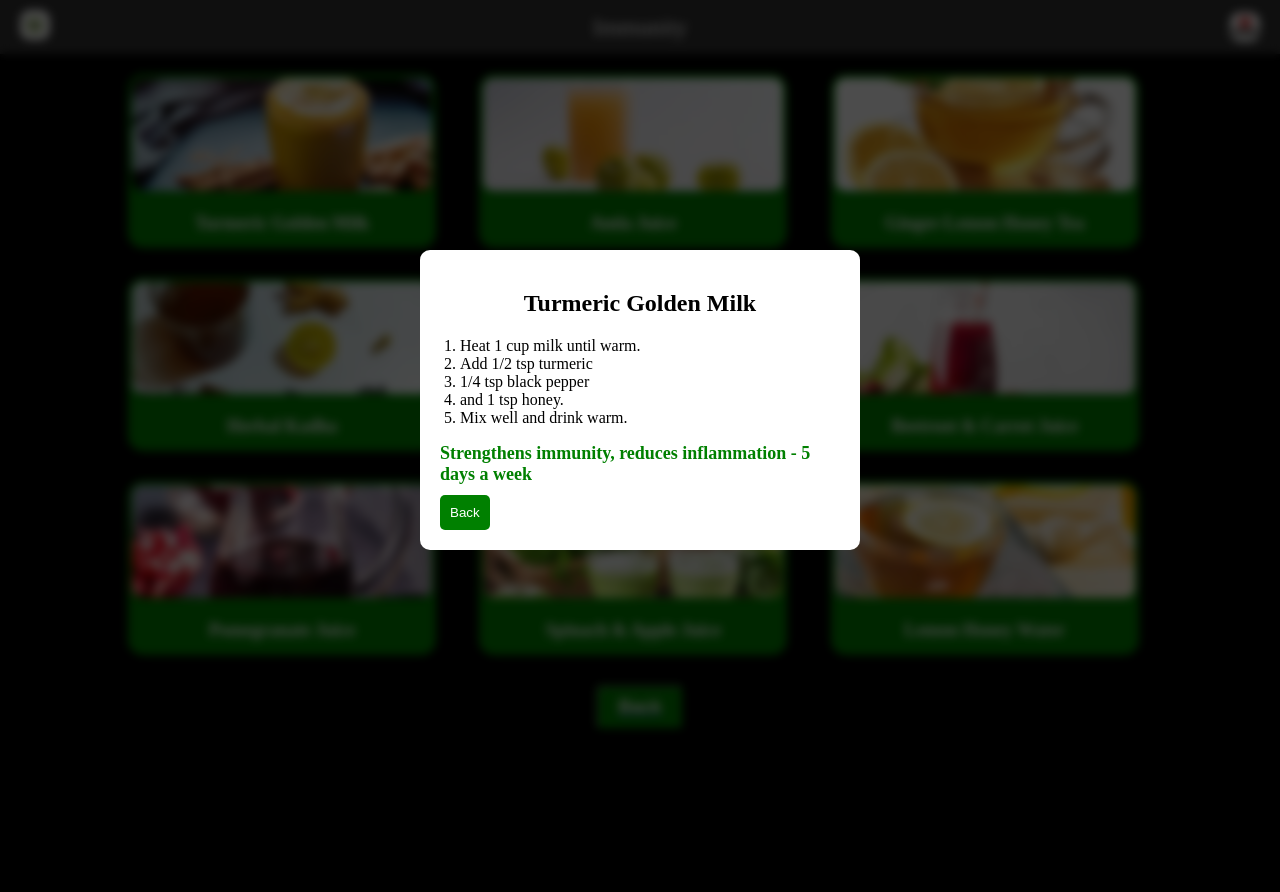
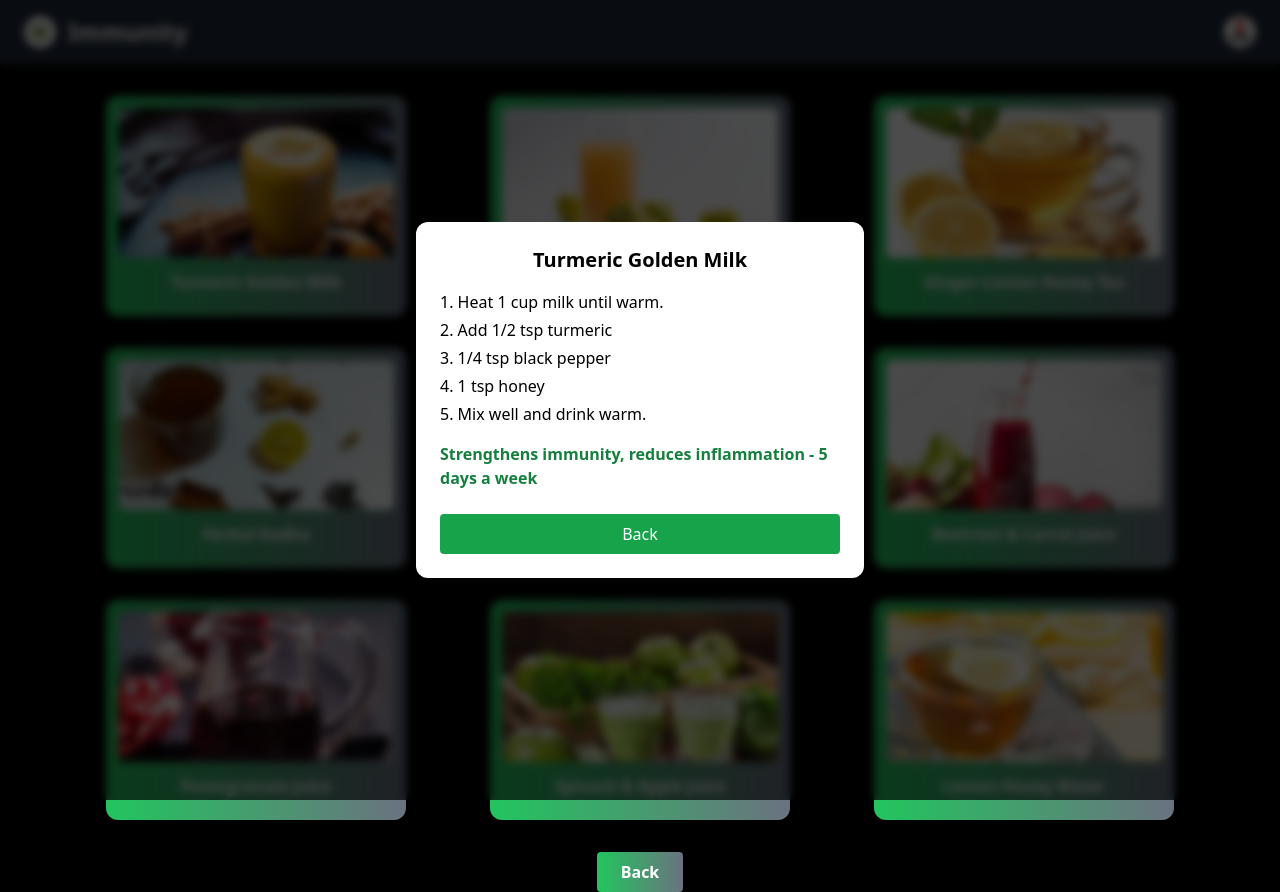
Before and after one commit to DS912008/NutriGuide, a plain HTML site: page immunity.html in a window 1280 px wide. Both pictures are taken after a click on the element "Turmeric Golden Milk". Before the commit the page ends 800 px from the top, so only its background shows below. Drawn offline with nearby package versions, Linux system fonts and the light colour scheme.

Commit message:
Update immunity.html

```diff
--- a/immunity.html
+++ b/immunity.html
@@ -1,210 +1,107 @@
 <!DOCTYPE html>
 <html lang="en">
 <head>
-    <meta charset="UTF-8">
-    <meta name="viewport" content="width=device-width, initial-scale=1.0">
-    <title>Ayurvedic Recipes for Immunity Boost</title>
-    <style>
+  <meta charset="UTF-8" />
+  <meta name="viewport" content="width=device-width, initial-scale=1.0"/>
+  <title>Ayurvedic Immunity Boosters</title>
+  <script src="https://cdn.tailwindcss.com"></script>
+</head>
+<body class="bg-black text-white min-h-screen flex flex-col items-center">
 
-         body {
-            display: flex;
-            flex-direction: column;
-            align-items: center;
-            justify-content: center;
-            background-color: black;
-            margin: 0;
-            padding-bottom: 20px;
-        }
-        .container {
-            display: grid;
-            grid-template-columns: repeat(3, 1fr);
-            gap: 30px;
-            width: 80%;
-            text-align: center;
-            margin-top: 20px;
-        }
-        .image-box {
-            background: green;
-            padding: 4px;
-            border-radius: 15px;
-            box-shadow: 0 5px 12px rgba(0, 0, 0, 0.3);
-            cursor: pointer;
-         width: 300px;
-        }
-        img {
-            width: 100%;
-            height: 100hV;
-            max-height: 3000px;
-            object-fit: cover;
-            border-radius: 10px;
-            aspect-ratio: 16/6;
-        }
-        .close-btn2 {
-            display: block;
-            background: green;
-            color: white;
-            padding: 10px 20px;
-            border-radius: 5px;
-            text-align: center;
-            text-decoration: none;
-            font-size: 18px;
-            font-weight: bold;
-            margin-top: 30px;
+  <!-- Navbar -->
+  <header class="w-full bg-gray-800 flex justify-between items-center px-6 py-4">
+    <div class="flex items-center gap-3">
+      <a href="dhanu.html">
+        <img src="logo.jpg" alt="Menu" class="w-8 h-8 rounded-full"/>
+      </a>
+      <span class="text-2xl font-bold">Immunity</span>
+    </div>
+    <div>
+      <img src="clogo.png" alt="Logo" class="w-8 h-8 rounded-full"/>
+    </div>
+  </header>
+
+  <!-- Main Grid -->
+  <main class="w-full max-w-6xl mt-8 px-4">
+    <!-- Large screen layout -->
+    <div id="lg-cards" class="hidden lg:grid grid-cols-3 gap-8 justify-items-center"></div>
+
+    <!-- Small/Medium screen layout -->
+    <div class="lg:hidden flex flex-col gap-6 items-center">
+      <div id="smmd-cards" class="flex justify-center gap-6 flex-wrap"></div>
+    </div>
+  </main>
+
+  <!-- Popup -->
+  <div id="popup" role="dialog" aria-modal="true" class="fixed inset-0 hidden bg-black bg-opacity-70 backdrop-blur-sm flex items-center justify-center z-50">
+    <div class="bg-white rounded-xl p-6 w-11/12 max-w-md text-black">
+      <h2 id="recipe-title" class="text-xl font-bold text-center mb-4"></h2>
+      <ol id="recipe-steps" class="list-decimal list-inside space-y-1"></ol>
+      <p id="recipe-advantages" class="mt-4 font-bold text-green-700"></p>
+      <button onclick="hidePopup()" class="mt-6 w-full bg-green-600 text-white py-2 rounded hover:bg-green-700">Back</button>
+    </div>
+  </div>
+
+  <!-- Back Button -->
+  <a href="aryuveda.html" class="mt-8">
+    <button class="bg-gradient-to-r from-green-500 to-gray-500 text-white font-bold py-2 px-6 rounded hover:bg-green-700">
+      Back
+    </button>
+  </a>
+
+  <!-- Script -->
+  <script>
+    const recipes = [
+      { title: "Turmeric Golden Milk", img: "t.png", steps: ["Heat 1 cup milk until warm.", "Add 1/2 tsp turmeric", "1/4 tsp black pepper", "1 tsp honey", "Mix well and drink warm."], advantages: "Strengthens immunity, reduces inflammation - 5 days a week" },
+      { title: "Amla Juice", img: "a.png", steps: ["Blend 2 amla with 1 cup water.", "Strain and add 1 tsp honey.", "Drink fresh."], advantages: "Rich in Vitamin C, detoxifies the body - Daily" },
+      { title: "Ginger-Lemon Honey Tea", img: "g.png", steps: ["Steep 1 tsp grated ginger in 1 cup hot water (5 mins)", "Add 1/2 lemon juice", "Add 1 tsp honey", "Drink warm."], advantages: "Boosts metabolism, fights infections - 4-5 days a week" },
+      { title: "Herbal Kadha", img: "kadha.jpg", steps: ["Boil 2 cups water with tulsi, ginger, cinnamon, pepper", "Simmer 10 mins", "Strain and drink."], advantages: "Boosts immunity, relieves fever - 3-4 times a week" },
+      { title: "Fresh Orange Juice", img: "j.png", steps: ["Squeeze juice from 2 oranges", "Add black salt", "Drink fresh."], advantages: "Rich in Vitamin C - Daily (moderation)" },
+      { title: "Beetroot & Carrot Juice", img: "d.png", steps: ["Blend 1 beetroot + 2 carrots + water", "Strain and drink."], advantages: "Improves blood circulation - 3-4 times a week" },
+      { title: "Pomegranate Juice", img: "pomegranate.jpg", steps: ["Blend 1 pomegranate", "Strain and drink."], advantages: "Antioxidant-rich - Daily" },
+      { title: "Spinach & Apple Juice", img: "s.png", steps: ["Blend spinach + apple + water", "Strain and drink."], advantages: "Rich in iron, supports immunity - 4-5 days a week" },
+      { title: "Lemon Honey Water", img: "k.png", steps: ["Juice of 1 lemon + 1 tsp honey + warm water", "Drink fresh in morning."], advantages: "Detoxifies - Daily" }
+    ];
+
+    function createCard(recipe, index) {
+      return `
+        <div onclick="showPopup(${index})" class="bg-gradient-to-r from-green-500 to-gray-500 p-3 rounded-xl shadow-lg cursor-pointer transition-transform hover:scale-105 w-[300px] h-[220px]">
+          <img src="${recipe.img}" alt="${recipe.title}" class="w-full h-[150px] object-cover rounded-md"/>
+          <p class="mt-3 font-semibold text-center">${recipe.title}</p>
+        </div>
+      `;
     }
 
-        p {
-            margin-bottom: 10px;
-            font-size: 18px;
-            color: white;
-            font-weight: bold;
+    // Large screen render
+    document.getElementById("lg-cards").innerHTML = recipes.map((r, i) => createCard(r, i)).join("");
+
+    // Small/medium layout: 1-2-1 alternating
+    const smmdContainer = document.getElementById("smmd-cards");
+    for (let i = 0; i < recipes.length;) {
+      const group = document.createElement("div");
+      group.className = "flex justify-center gap-6 mb-4 flex-wrap";
+
+      if (i % 3 === 0) {
+        group.innerHTML = createCard(recipes[i], i);
+        i++;
+      } else {
+        for (let j = 0; j < 2 && i < recipes.length; j++, i++) {
+          group.innerHTML += createCard(recipes[i], i);
         }
-        .popup {
-            display: none;
-            position: fixed;
-            top: 0;
-            left: 0;
-            width: 100%;
-            height: 100%;
-            background: rgba(0, 0, 0, 0.7);
-            backdrop-filter: blur(5px);
-            justify-content: center;
-            align-items: center;
       }
-        .popup-content {
-            background: white;
-            padding: 20px;
-            border-radius: 10px;
-            text-align: left;
-            max-width: 400px;
-            width: 90%;
-        }
-        .popup-content h2 {
-            text-align: center;
-        }
-        .popup-content ol {
-            padding-left: 20px;
-        }
-        .popup-content .advantages {
-            color: green;
-            font-weight: bold;
-            margin-top: 10px;
-        }
-        .close-btn {
-            display: block;
-            background: green;
-            color: white;
-            padding: 10px;
-            border: none;
-            border-radius: 5px;
-            cursor: pointer;
-            text-align: center;
-            margin-top: 10px;
-        }
-        .nav__header {
-    display: flex;
-    justify-content: space-between;
-    align-items: center;
-    padding: 10px 20px;
-    background-color: #333;
-    color: white;
-    width: 100%;
-    box-sizing: border-box;
+      smmdContainer.appendChild(group);
     }
 
-.nav__logo {
-    display: flex;
-    align-items: center;
-    gap: 10px;
-    text-decoration: none;
-    color: white;
-    font-size: 24px;
+    function showPopup(index) {
+      document.getElementById("recipe-title").innerText = recipes[index].title;
+      document.getElementById("recipe-steps").innerHTML = recipes[index].steps.map(step => `<li>${step}</li>`).join("");
+      document.getElementById("recipe-advantages").innerText = recipes[index].advantages;
+      document.getElementById("popup").classList.remove("hidden");
     }
 
-.nav_menu_btn {
-    display: flex;
-    align-items: center;
+    function hidePopup() {
+      document.getElementById("popup").classList.add("hidden");
     }
-
-.menu-icon {
-    width: 30px;
-    height: 30px;
-}
-
-    </style>
-</head>
-<body>
-    <div class="nav__header">
-        <div class="nav_menu_btn" id="menu-btn">
-         <a href="dhanu.html"> <img src="logo.jpg" alt="Menu" class="menu-icon"></a>
-         </div>
-        <div class="nav__logo">
-       Immunity
-        </div>
-        <div class="nav_menu_btn" >
-         <img src="clogo.png" alt="Menu" class="menu-icon">
-        </div>
-      </div>
-    <div class="container">
-        <div class="image-box" onclick="showPopup(0)">
-            <img src="t.png" alt="Recipe 1">
-            <p>Turmeric Golden Milk</p>
-        </div>
-        <div class="image-box" onclick="showPopup(1)">
-            <img src="a.png" alt="Recipe 2">
-            <p>Amla Juice</p>
-        </div>
-        <div class="image-box" onclick="showPopup(2)">
-            <img src="g.png" alt="Recipe 3">
-            <p>Ginger-Lemon Honey Tea</p>
-        </div>
-        <div class="image-box" onclick="showPopup(3)">
-            <img src="kadha.jpg" alt="Recipe 4">
-            <p>Herbal Kadha</p>
-        </div>
-        <div class="image-box" onclick="showPopup(4)">
-            <img src="j.png" alt="Recipe 5">
-            <p>Fresh Orange Juice</p>
-        </div>
-        <div class="image-box" onclick="showPopup(5)">
-            <img src="d.png" alt="Recipe 6">
-            <p>Beetroot & Carrot Juice</p>
-        </div>
-        <div class="image-box" onclick="showPopup(6)">
-            <img src="pomegranate.jpg" alt="Recipe 7">
-            <p>Pomegranate Juice</p>
-        </div>
-        <div class="image-box" onclick="showPopup(7)">
-            <img src="s.png" alt="Recipe 8">
-            <p>Spinach & Apple Juice</p>
-        </div>
-        <div class="image-box" onclick="showPopup(8)">
-            <img src="k.png" alt="Recipe 9">
-            <p>Lemon Honey Water</p>
-        </div>
-    </div>
-    <div class="popup" id="popup">
-        <div class="popup-content">
-            <h2 id="recipe-title"></h2>
-            <ol id="recipe-steps"></ol>
-            <p class="advantages" id="recipe-advantages"></p>
-            <button class="close-btn" onclick="hidePopup()">Back</button>
-        </div>
-    </div>
-    <a href="aryuveda.html"><button class="close-btn2" >Back</button></a>
-    <script>
-        const recipes = [
-            { title: "Turmeric Golden Milk", steps: ["Heat 1 cup milk until warm.", "Add 1/2 tsp turmeric","1/4 tsp black pepper","and 1 tsp honey.", "Mix well and drink warm."], advantages: "Strengthens immunity, reduces inflammation - 5 days a week" },
-            { title: "Amla Juice", steps: ["Blend 2 amla with 1 cup water.", "Strain and add 1 tsp honey.", "Drink fresh."], advantages: "Rich in Vitamin C, detoxifies the body- Daily" },
-            { title: "Ginger-Lemon Honey Tea", steps: ["Steep 1 tsp grated ginger in 1 cup hot water ( 5 minutes).", "Add 1/2 lemon juice ","and  1 tsp honey.", "Drink warm."], advantages: "Boosts metabolism, fights infections - 4-5 days a week" },
-            { title: "Herbal Kadha", steps: ["Boil 2 cups water with 8-10 tulsi leaves, 1 tsp grated ginger, 1 small cinnamon stick, and black pepper.", "Simmer for 10 minutes, strain and drink."], advantages: "Boosts immunity, relieves fever- 3-4 times a week" },
-            { title: "Fresh Orange Juice", steps: ["Squeeze juice from 2 oranges.", "Add a pinch of black salt and stir.", "Drink fresh."], advantages: "Rich in Vitamin C, boosts immunity-Daily (in moderation)" },
-            { title: "Beetroot & Carrot Juice", steps: ["Blend 1 beetroot ","and 2 carrots with 1/2 cup water.", "Strain and drink fresh."], advantages: "Improves blood circulation, strengthens immunity- 3-4 times a week" },
-            { title: "Pomegranate Juice", steps: ["Blend 1 pomegranate and strain.", "Drink fresh."], advantages: "Rich in antioxidants, improves immunity- Daily" },
-            { title: "Spinach & Apple Juice", steps: ["Blend 1 cup spinach with 1 apple"," and 1/2 cup water.", "Strain and drink fresh."], advantages: "Rich in iron, supports immunity- 4-5 days a week" },
-            { title: "Lemon Honey Water", steps: ["Mix juice of 1 lemon with 1 tsp honey in 1 cup warm water.", "Drink fresh in the morning."], advantages: "Detoxifies, strengthens immunity- Daily" }
-        ];
-        function showPopup(index) { document.getElementById("recipe-title").innerText = recipes[index].title; document.getElementById("recipe-steps").innerHTML = recipes[index].steps.map(step => `<li>${step}</li>`).join(" "); document.getElementById("recipe-advantages").innerText = recipes[index].advantages; document.getElementById("popup").style.display = "flex"; }
-        function hidePopup() { document.getElementById("popup").style.display = "none"; }
   </script>
 </body>
 </html>
```
Lines whose indentation alone changed are shown as unchanged.
